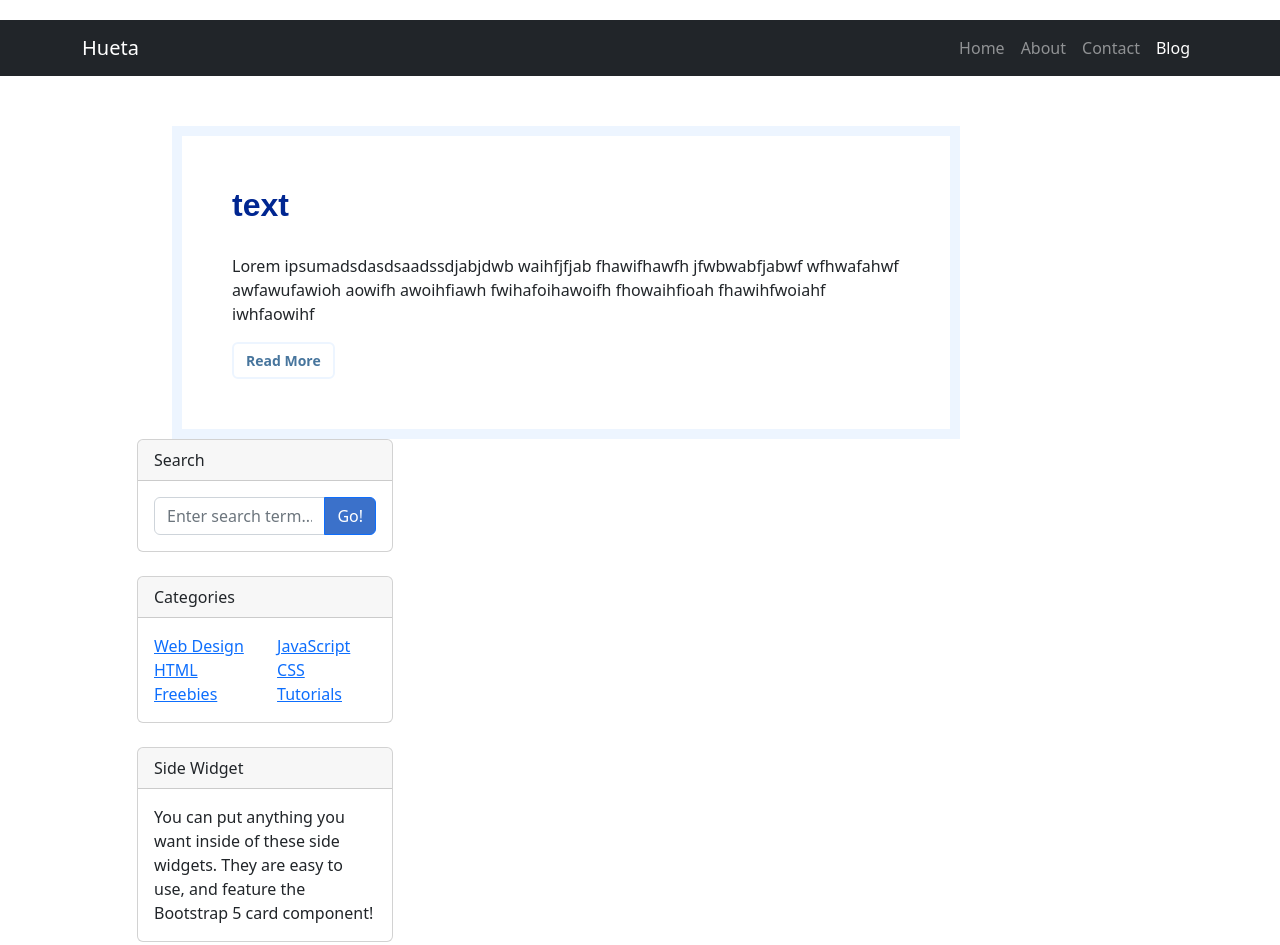
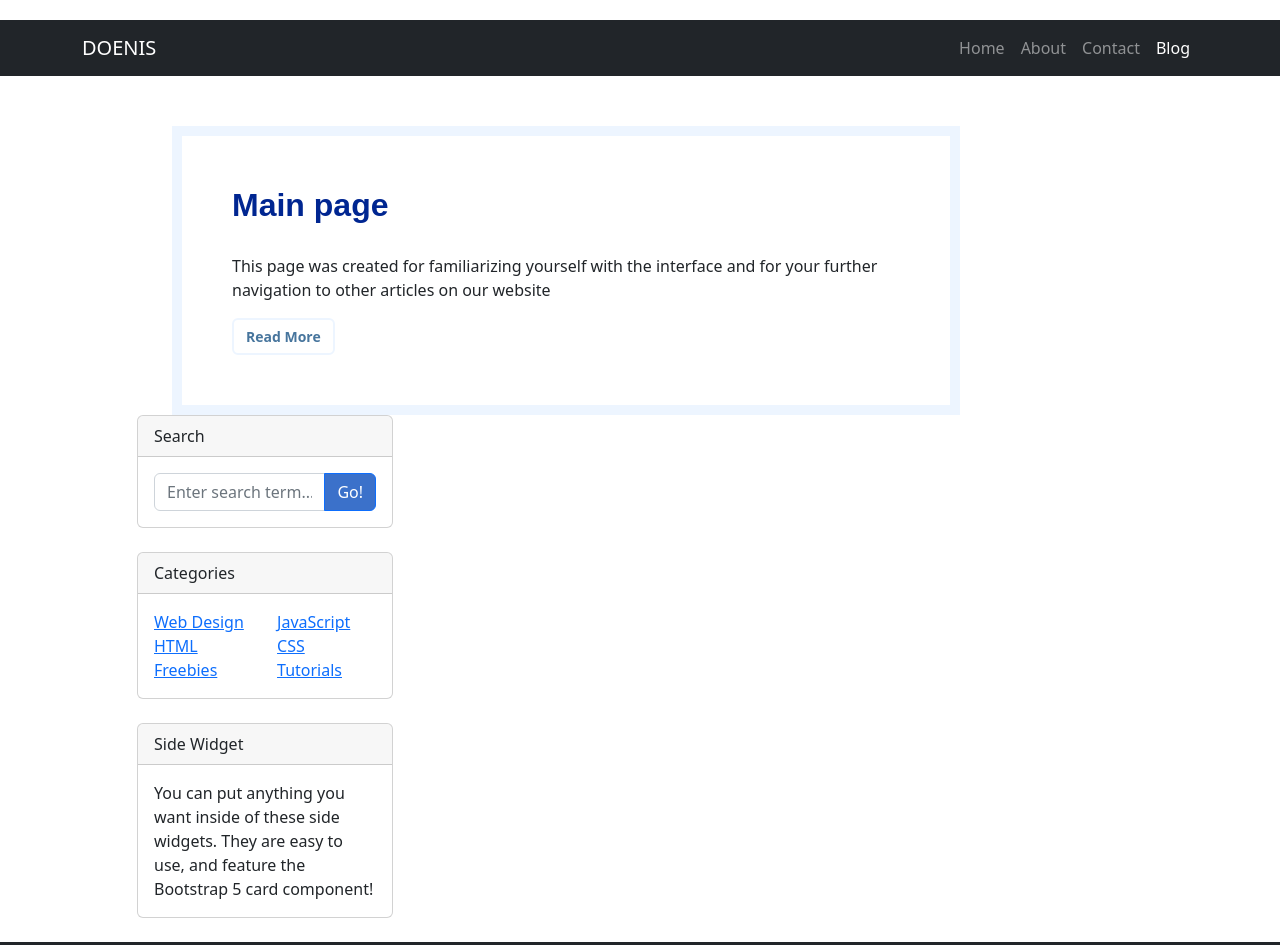
Before and after one commit to ShiraKeyp/huinyaForAdil, a plain HTML site: page Event_On_Trend.html in a window 1280 px wide. Shown: the top 945 px of the page. Drawn offline with nearby package versions, Linux system fonts and the light colour scheme.

Commit message:
52 web-site

```diff
--- a/Event_On_Trend.html
+++ b/Event_On_Trend.html
@@ -287,7 +287,7 @@ ul {
 <link rel="stylesheet" href="https://cdnjs.cloudflare.com/ajax/libs/font-awesome/5.12.1/css/all.min.css" integrity="sha256-mmgLkCYLUQbXn0B1SRqzHar6dCnv9oZFPEC1g1cwlkk=" crossorigin="anonymous" />
 <nav class="navbar navbar-expand-lg navbar-dark bg-dark">
     <div class="container">
-        <a class="navbar-brand" href="#!">Hueta</a>
+        <a class="navbar-brand" href="#!">DOENIS</a>
         <button class="navbar-toggler" type="button" data-bs-toggle="collapse" data-bs-target="#navbarSupportedContent" aria-controls="navbarSupportedContent" aria-expanded="false" aria-label="Toggle navigation"><span class="navbar-toggler-icon"></span></button>
         <div class="collapse navbar-collapse" id="navbarSupportedContent">
             <ul class="navbar-nav ms-auto mb-2 mb-lg-0">
@@ -309,8 +309,8 @@ ul {
                             <div class="event-list-content fix">
                             <ul data-animation="fadeInUp animated" data-delay=".2s" style="animation-delay: 0.2s;" class>
                             </ul>
-                            <h2>text</h2>
-                            <p>Lorem ipsumadsdasdsaadssdjabjdwb  waihfjfjab fhawifhawfh jfwbwabfjabwf wfhwafahwf awfawufawioh aowifh awoihfiawh fwihafoihawoifh fhowaihfioah fhawihfwoiahf iwhfaowihf</p>
+                            <h2>Main page</h2>
+                            <p>This page was created for familiarizing yourself with the interface and for your further navigation to other articles on our website</p>
                             <a href="startbootstrap-blog-post-gh-pages/index.html" class="btn mt-20">Read More</a>
                         </div>
                         <!-- Search widget-->
```
